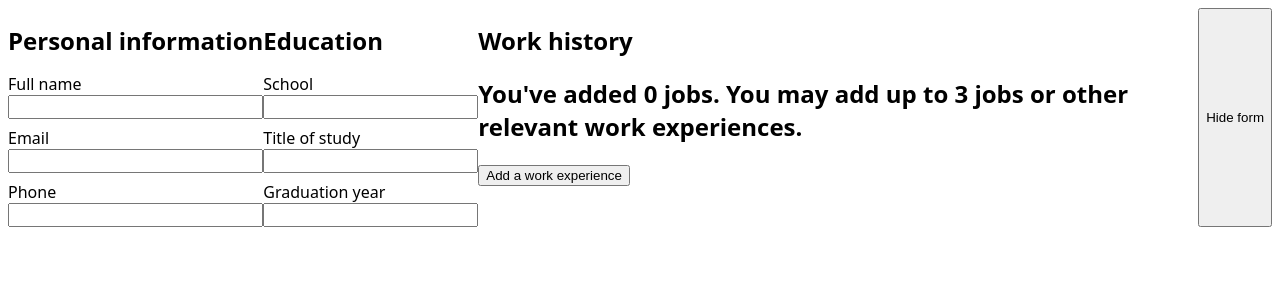
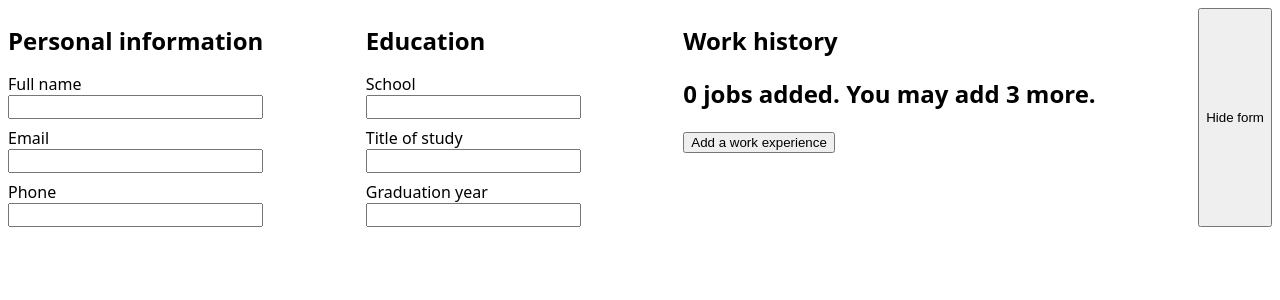
Before and after one commit to arwin4/cv, a React (Vite) app: page / in a window 1280 px wide. Shown: the top 300 px of the page. Built offline with nearby package versions, Linux system fonts and the light colour scheme; the HTML template or start-up script is replaced by a standard one.

Commit message:
Enforce maximum of 3 work experiences

```diff
--- a/src/App.jsx
+++ b/src/App.jsx
@@ -35,11 +35,11 @@ function App() {
     const formData = new FormData(e.target);
     const formProps = Object.fromEntries(formData);
 
+    formProps.id = self.crypto.randomUUID();
+
     updateExperienceList((draft) => {
       draft.push(formProps);
     });
-
-    console.log(experienceList);
   }
 
   const [hideForm, setHideForm] = useImmer(false);
--- a/src/components/form/Experience.jsx
+++ b/src/components/form/Experience.jsx
@@ -57,7 +57,7 @@ export default function Experience({ experienceInfo, handleExperienceSubmit }) {
           />
         </div>
         <button type="submit" className="submit-experience">
-          Add this experience
+          Add this experience (you can edit it later)
         </button>
       </form>
     </div>
--- a/src/components/form/ExperienceList.jsx
+++ b/src/components/form/ExperienceList.jsx
@@ -4,14 +4,27 @@ export default function ExperienceOverview({
   experienceList,
   showExperienceForm,
 }) {
+  const experiences = experienceList.map((experience) => (
+    <li key={experience.id}>
+      {experience.company}
+      <button className="edit">Edit</button>
+      <button className="delete">Delete</button>
+    </li>
+  ));
+
   return (
-    <div className="experience-list">
+    <div>
       <h2>
-        You&apos;ve added {experienceList?.length ? experienceList.length : '0'}{' '}
-        {experienceList?.length === 1 ? 'job' : 'jobs'}. You may add up to 3
-        jobs or other relevant work experiences.
+        {experienceList?.length ? experienceList.length : '0'}{' '}
+        {experienceList?.length === 1 ? 'job' : 'jobs'} added. You may add{' '}
+        {3 - experienceList?.length} more.
       </h2>
-      <button onClick={showExperienceForm}>Add a work experience</button>
+
+      <ul>{experiences}</ul>
+
+      {experienceList.length < 3 && (
+        <button onClick={showExperienceForm}>Add a work experience</button>
+      )}
     </div>
   );
 }
```
